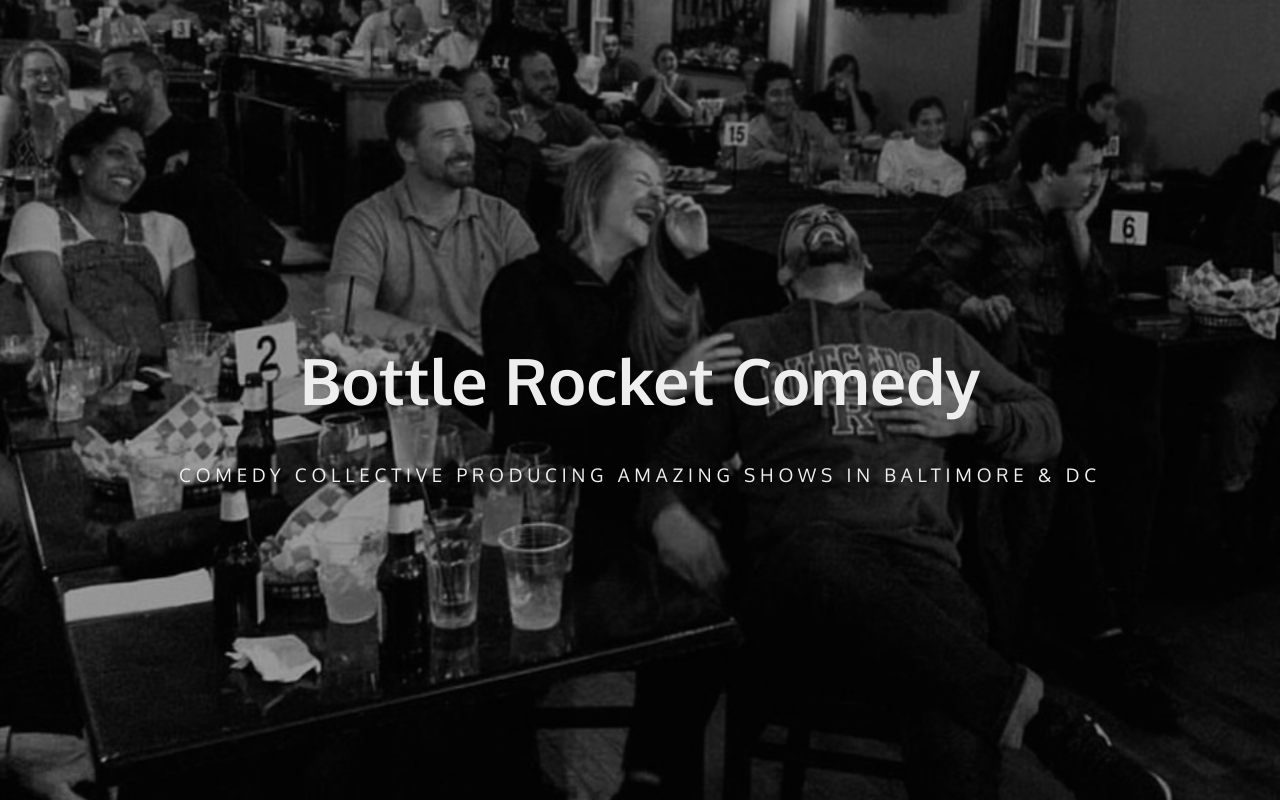
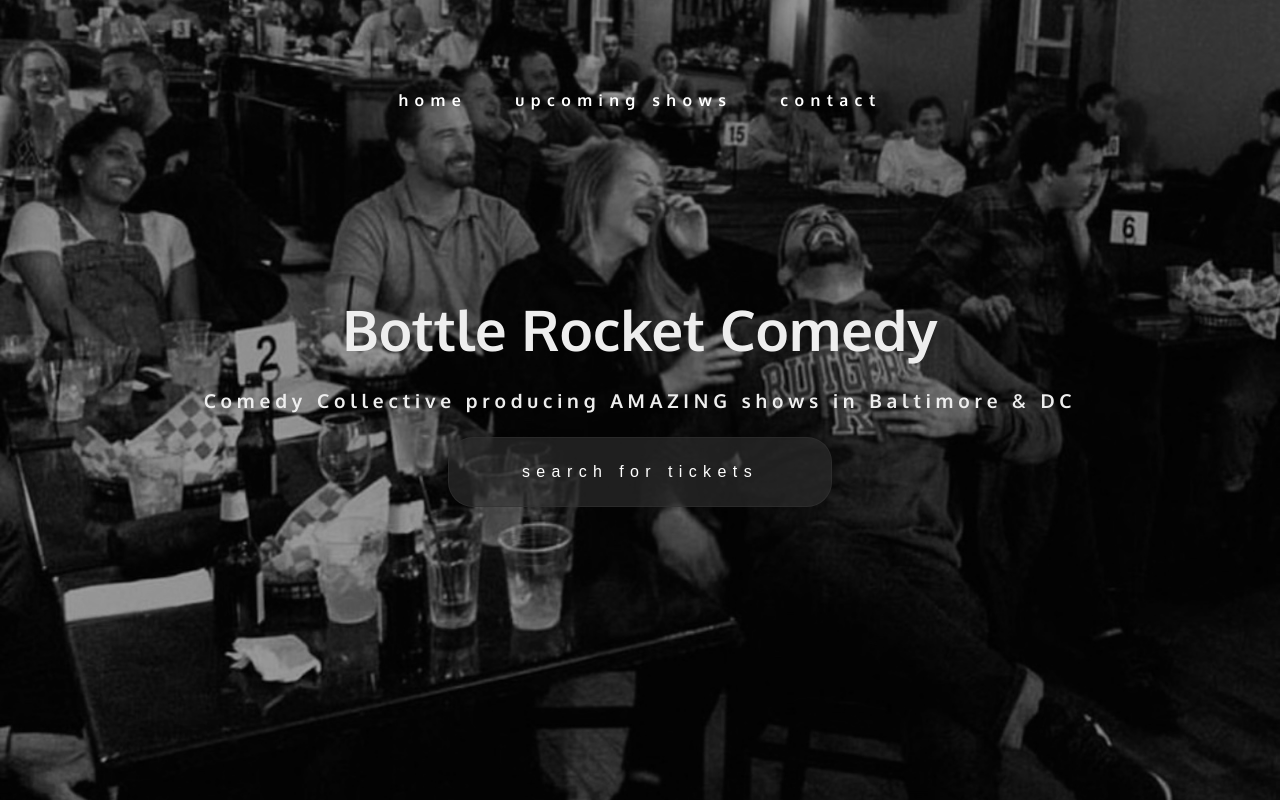
Before and after one commit to kbrowning718/bottlerocketcomedy, a React (Create React App) app: page / in a window 1280 px wide. Built offline with nearby package versions, Linux system fonts and the light colour scheme; grey boxes are pictures that could not be loaded.

Commit message:
created Button component and played around with the nav elements

```diff
--- a/src/App.css
+++ b/src/App.css
@@ -4,15 +4,10 @@ body {
   font-family: 'Oxygen', sans-serif;
 }
 
-p,
-h2,
-h3,
-h4,
-h5 {}
 
-
-h1 {
+/* h1 {
   font-size: 4rem;
+  margin: 0;
 }
 
 h2 {
@@ -25,4 +20,5 @@ h5 {
   font-weight: 400;
   letter-spacing: .3rem;
 
-}
+
+} */
--- /dev/null
+++ b/src/components/Button/Button.css
@@ -0,0 +1,52 @@
+.button {
+    min-width: 30vw;
+    padding: 25px 45px;
+    display: flex;
+    align-items: center;
+    justify-content: center;
+    color: #fff;
+    text-transform: uppercase;
+    letter-spacing: .4rem;
+    font-size: 1rem;
+    background-color: rgba(51, 51, 51, .6);
+    border: 1px solid rgba(51, 51, 51, .6);
+    border-radius: 25px;
+}
+
+.button:hover {
+    cursor: pointer;
+    border: 1px solid rgba(51, 51, 51, 1);
+}
+
+
+.button-text {
+    color: #fff;
+    text-transform: lowercase;
+    font-weight: 400;
+    font-size: 1rem;
+    letter-spacing: .4rem;
+    text-decoration: none;
+    display: inline-block;
+    position: relative;
+}
+
+
+.button-text::after,
+.button:hover .button-text::after {
+    content: '';
+    position: absolute;
+    width: 100%;
+    transform: scaleX(0);
+    height: 2px;
+    bottom: 0;
+    left: 0;
+    background-image: linear-gradient(147deg, #B02617, #C13C19, #D2511B, #E36A1F, #F48223, #F19742, #EEAC61, #E6BB8C, #E2C3A1);
+    transform-origin: bottom right;
+    transition: transform 0.25s ease-out;
+}
+
+.button-text:hover:after,
+.button:hover .button-text::after {
+    transform: scaleX(1);
+    transform-origin: bottom left;
+}
--- /dev/null
+++ b/src/components/Button/Button.jsx
@@ -0,0 +1,10 @@
+import "./Button.css";
+import { Link } from "react-router-dom";
+
+export const Button = ({ buttonText }) => {
+    return (
+        <button className="button">
+            <Link className="button-text">{buttonText}</Link>
+        </button>
+    );
+};
--- a/src/components/Hero/Hero.css
+++ b/src/components/Hero/Hero.css
@@ -31,24 +31,30 @@
 }
 
 .text-wrapper {
+    display: flex;
+    align-items: center;
+    flex-direction: column;
+    max-width: 75%;
+    gap: 1.5rem;
     text-align: center;
-    max-width: 75%;
+
 
 }
 
+.hero-header,
+.hero-subhead {
+    margin: 0;
+}
+
 .hero-header {
-    /* background-image: linear-gradient(147deg, #DF2502, #E94D0D, #F37518, #F47C1E, #F19742, #EEAC61, #E6BB8C, #E2C3A1, #DECAB6); */
-    /* background-clip: text;
-    color: transparent; */
-    /* font-family: 'Grandstander', cursive; */
-
+    font-size: 3.5rem;
 }
 
 .hero-subhead {
-    text-transform: uppercase;
+    letter-spacing: .3rem;
+    font-weight: 600;
+    font-size: 1.2rem;
 }
-
-
 
 
 .hero-img-wrapper {
@@ -63,5 +69,4 @@
     height: 100%;
     width: 100%;
 
-
 }
--- a/src/components/Hero/Hero.jsx
+++ b/src/components/Hero/Hero.jsx
@@ -2,12 +2,13 @@ import "./Hero.css";
 import { useState } from "react";
 import { useEffect } from "react";
 import homeImage from "../../images/homepage.jpg";
+import { Button } from "../../components";
 
 
 export const Hero = ({
   img,
   headline,
-  text, bgImage
+  text, children
 }) => {
 
 
@@ -22,10 +23,15 @@ export const Hero = ({
         <div className="text-wrapper">
 
           <h1 className="hero-header">{headline}</h1>
-          <h3 className="hero-subhead">{text}</h3>
+          <p className="hero-subhead">{text}</p>
+          {children}
+
         </div>
       </div>
+
     </div >
+
+
 
 
 
--- /dev/null
+++ b/src/components/Navigation/Navigation.css
@@ -0,0 +1,47 @@
+header {
+    display: flex;
+    justify-content: center;
+}
+
+.floating-nav-container {
+    position: absolute;
+    z-index: 2;
+    height: 25%;
+    width: 75%;
+    display: flex;
+    justify-content: center;
+    align-items: center;
+    gap: 5%;
+}
+
+.nav-link {
+    color: #fff;
+    text-transform: lowercase;
+    font-weight: 600;
+    font-size: 1rem;
+    letter-spacing: .4rem;
+    text-decoration: none;
+    display: inline-block;
+    position: relative;
+    width: auto;
+
+}
+
+
+.hover-underline-animation:after {
+    content: '';
+    position: absolute;
+    width: 100%;
+    transform: scaleX(0);
+    height: 2px;
+    bottom: 0;
+    left: 0;
+    background-image: linear-gradient(147deg, #B02617, #C13C19, #D2511B, #E36A1F, #F48223, #F19742, #EEAC61, #E6BB8C, #E2C3A1);
+    transform-origin: bottom right;
+    transition: transform 0.25s ease-out;
+}
+
+.hover-underline-animation:hover:after {
+    transform: scaleX(1);
+    transform-origin: bottom left;
+}
--- /dev/null
+++ b/src/components/Navigation/Navigation.jsx
@@ -0,0 +1,15 @@
+import { Link } from "react-router-dom";
+import "./Navigation.css";
+
+export const Navigation = () => {
+    return (
+        <header>
+            <div className="floating-nav-container">
+                <Link className="nav-link hover-underline-animation" to="/">Home</Link>
+                <Link className="nav-link hover-underline-animation" to="/">Upcoming Shows</Link>
+                <Link className="nav-link hover-underline-animation" to="/">Contact</Link>
+            </div>
+
+        </header >
+    );
+};
--- a/src/components/ScrollableSection/ScrollableSection.css
+++ b/src/components/ScrollableSection/ScrollableSection.css
@@ -4,7 +4,7 @@
     flex-direction: column;
     position: relative;
     color: #eee;
-    animation: fadeIn 1.5s ease-in-out;
+    animation: fadeIn 1.1s ease-in;
     width: 100%;
     scroll-snap-align: center;
 }
--- a/src/components/index.js
+++ b/src/components/index.js
@@ -1,2 +1,4 @@
 export { Hero } from "./Hero/Hero";
 export { ScrollableSection } from "./ScrollableSection/ScrollableSection";
+export { Navigation } from "./Navigation/Navigation";
+export { Button } from "./Button/Button";
--- a/src/containers/Home/Home.jsx
+++ b/src/containers/Home/Home.jsx
@@ -1,21 +1,25 @@
 import "./Home.css";
 import { Hero } from "../../components";
 import { ScrollableSection } from "../../components";
+import { Navigation } from "../../components";
 import homeImage from "../../images/homepage.jpg";
+import { Button } from "../../components";
 
 
 
 
 
 export const Home = () => {
+  return (
+    <div className="home-container">
+      <Navigation></Navigation>
+      <ScrollableSection>
+        <Hero img={homeImage} headline="Bottle Rocket Comedy" text="Comedy Collective producing AMAZING shows in Baltimore & DC">
+          <Button className="hero-cta" buttonText="Search For Tickets"></Button>
+        </Hero>
 
 
-  return (
-    <div className="home-container">
-      <ScrollableSection>
 
-        <Hero img={homeImage} headline="Bottle Rocket Comedy" text="Comedy Collective producing AMAZING shows in Baltimore & DC">
-        </Hero>
       </ScrollableSection>
 
       <ScrollableSection>
```
